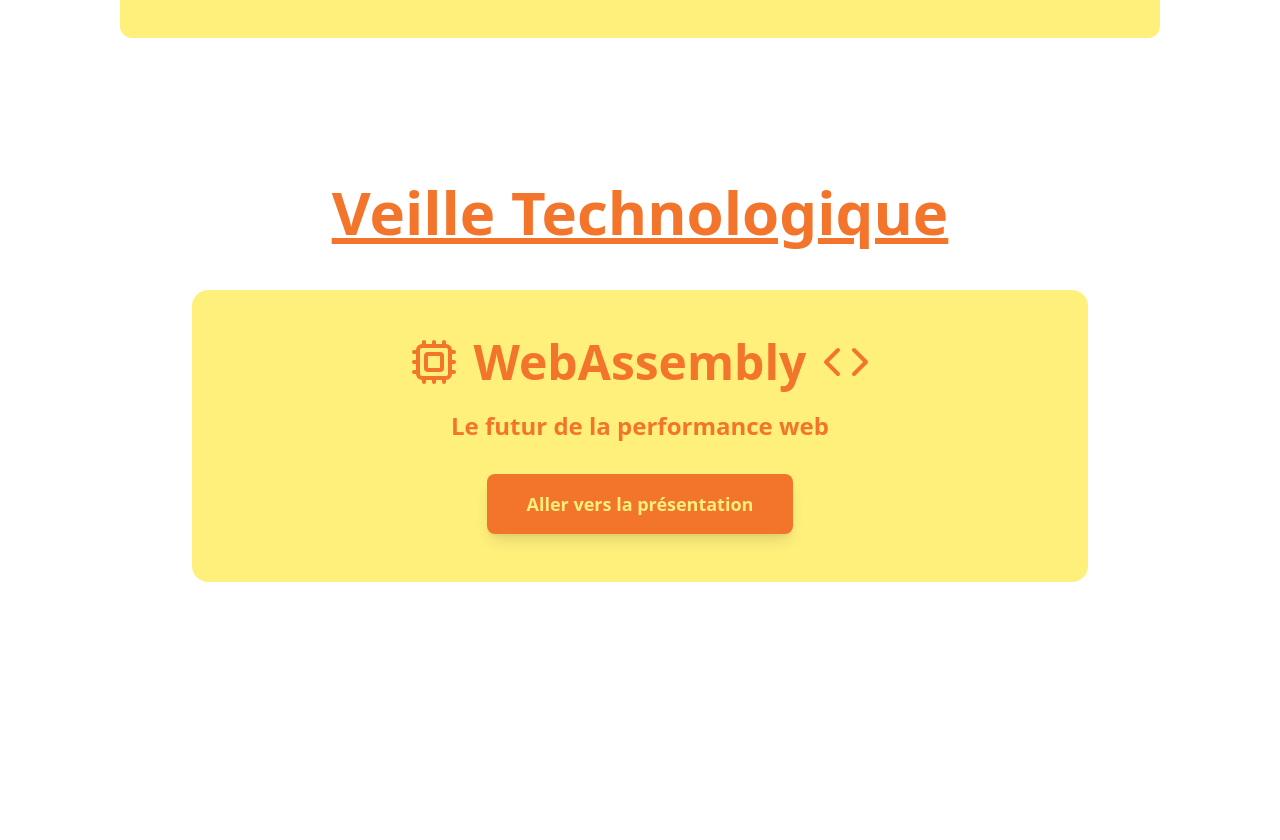
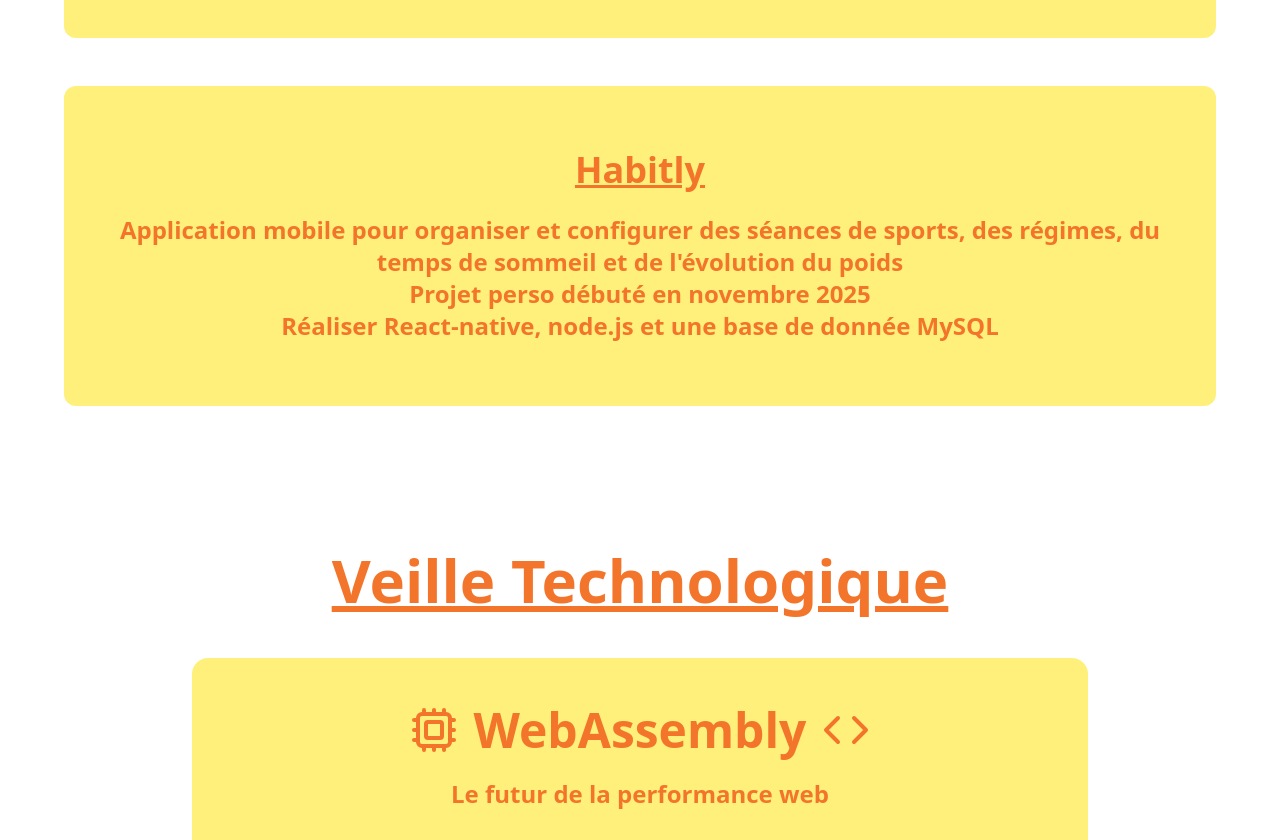
Before and after one commit to Matthieu77220/portfolio-V2, a React (Vite) app in the folder code/: page /portfolio-V2/content in a window 1280 px wide. Shown: the part 6794-7634 px from the top of the page. Before the commit the page ends 7472 px from the top, so only its background shows below. Built offline with nearby package versions, Linux system fonts and the light colour scheme.

Commit message:
ajout d'une section projet

```diff
--- a/code/src/components/Project.jsx
+++ b/code/src/components/Project.jsx
@@ -34,7 +34,7 @@ function Project() {
                 Réaliser en Java</p>
                 <img
                     src={`${import.meta.env.BASE_URL}img/screen_RespireStat.png`}
-                    alt="projet bibliothèque"
+                    alt="projet respirestat"
                     className="w-[75vw] h-[60vh]"
                 />
             </section>
@@ -51,10 +51,25 @@ function Project() {
                 Réaliser en JavaScript, HTML et CSS</p>
                 <img
                     src={`${import.meta.env.BASE_URL}img/screen_facturation.png`}
-                    alt="projet bibliothèque"
+                    alt="projet facturation"
                     className="w-[75vw] h-[60vh]"
                 />
             </section>
+
+        {/************************************* Facturation ***********************************************/}
+
+
+        <section className="
+            bg-[#FFF07C] text-[#F3752B] justify-center rounded-xl p-10 transition duration-300 my-[3vh]
+            transform-3d perspective-origin-bottom perspective-near
+            hover:translate-z-8 hover:rotate-x-20 hover:ring-2 hover:shadow-xl hover:shadow-gray-400/50 hover:transition hover:duration-300 hover:ring-[#F3752B]
+            ">
+                <h2 className="text-center text-4xl underline font-bold my-[3vh]">Habitly</h2>
+                <p className="text-center text-2xl font-semibold my-[3vh]">Application mobile pour organiser et configurer des séances de sports, des régimes, du temps de sommeil et de l'évolution du poids<br />
+                Projet perso débuté en novembre 2025<br />
+                Réaliser React-native, node.js et une base de donnée MySQL</p>
+        </section>
+
 
         </section>
         </>
```
